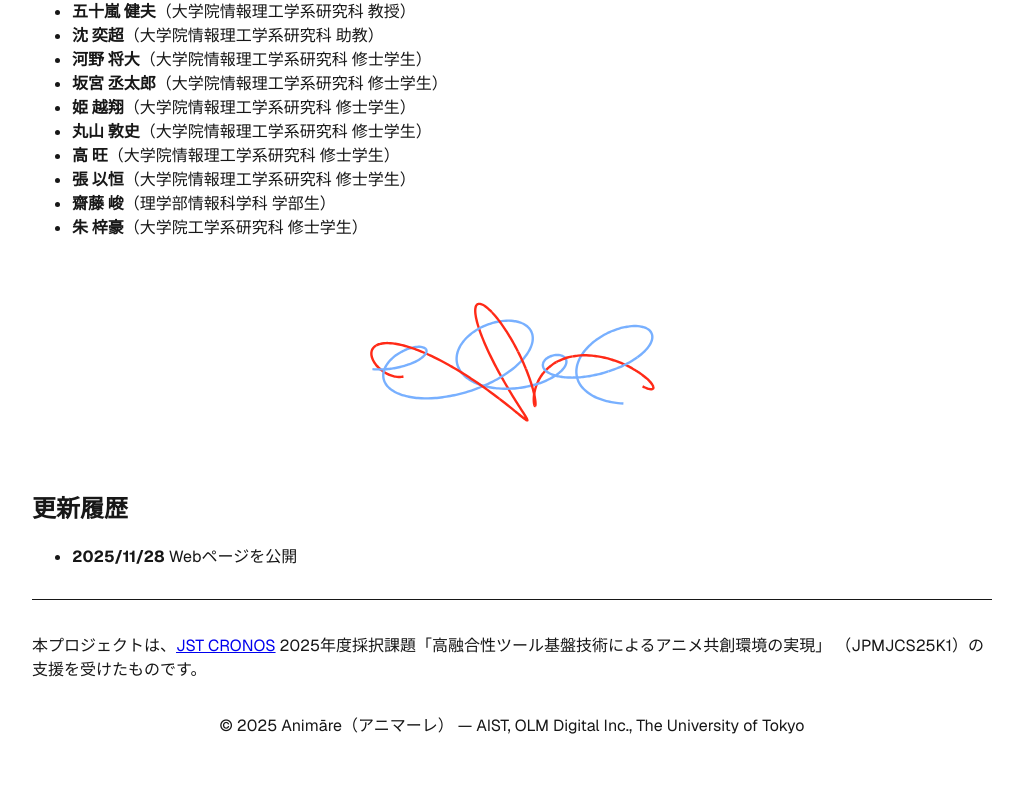
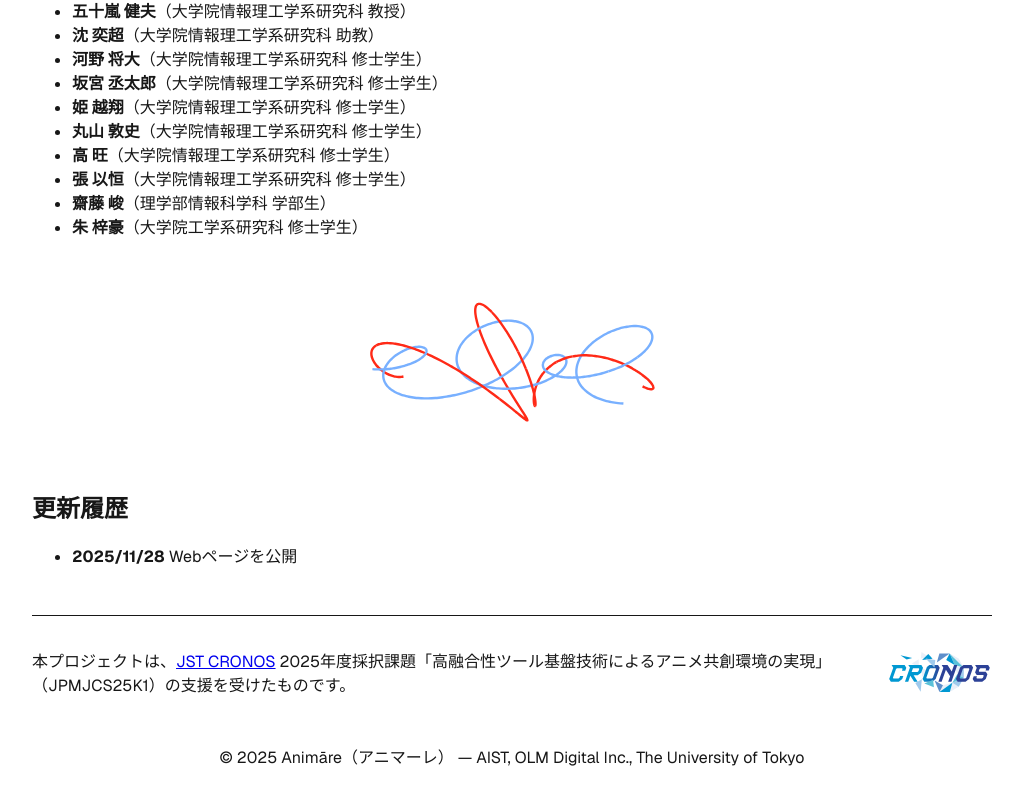
Before and after one commit to AISTCreativeHCI/anime-aist.vercel.app, a Next.js app: page / in a window 1280 px wide. Shown: the part 1473-2277 px from the top of the page, without its empty margins (128-1151 px from the left). Built offline with nearby package versions, Linux system fonts and the light colour scheme.

Commit message:
Add CRONOS logo

```diff
--- a/app/components/HistorySection.tsx
+++ b/app/components/HistorySection.tsx
@@ -13,19 +13,6 @@ const HistorySection = () => (
         </li>
       ))}
     </ul>
-
-    <footer>
-      <p>
-        本プロジェクトは、
-        <a href="https://www.jst.go.jp/kisoken/cronos/">JST CRONOS</a>{" "}
-        2025年度採択課題「高融合性ツール基盤技術によるアニメ共創環境の実現」
-        （JPMJCS25K1）の支援を受けたものです。
-      </p>
-      <p className="copyright">
-        &copy; 2025 Animāre（アニマーレ） &mdash; AIST, OLM Digital Inc., The
-        University of Tokyo
-      </p>
-    </footer>
   </section>
 );
 
--- a/app/globals.css
+++ b/app/globals.css
@@ -45,11 +45,31 @@ body > section > footer {
   border-top: 1px solid var(--foreground);
 }
 
-body > section > footer > p:not(.copyright) {
+body > section > footer > .cronos p {
   text-align: left;
 }
 
-body > section > footer > p.copyright {
+body > section > footer > .cronos > img {
+  width: 105px;
+}
+
+@media (min-width: 600px) {
+  body > section > footer > .cronos {
+    display: flex;
+  }
+
+  body > section > footer > .cronos > img {
+    flex-grow: 0;
+    width: 105px;
+    padding-left: 15px;
+  }
+}
+
+body > section > footer > .cronos > p {
+  flex-grow: 1;
+}
+
+body > section > footer > .copyright {
   margin-top: 2em;
 }
 
--- a/app/page.tsx
+++ b/app/page.tsx
@@ -21,7 +21,8 @@ const IndexPage: NextPage = () => {
         <p>
           <strong>Animāre（アニマーレ）</strong>
           はラテン語で「命を吹き込む」を意味し、アニメーションの語源でもあります。アニメ（"ani"-me）づくりを対象に、しなやかなツ
-          ール群（"ma"-lleable tools）の基盤技術を研究開発し、アニメ制作に関わる多様なクリエータとツール開発者が互いに影響を与え
+          ール群（"ma"-lleable
+          tools）の基盤技術を研究開発し、アニメ制作に関わる多様なクリエータとツール開発者が互いに影響を与え
           合う関係（"re"-ciprocal
           relationship）を築ける環境の実現を目指すプロジェクトです。
         </p>
@@ -34,6 +35,25 @@ const IndexPage: NextPage = () => {
         <img src="/animare_signature-stroke_B.svg" alt="---" />
       </div>
       <HistorySection />
+      <section>
+        <footer>
+          <div className="cronos">
+            <p>
+              本プロジェクトは、
+              <a href="https://www.jst.go.jp/kisoken/cronos/">
+                JST CRONOS
+              </a>{" "}
+              2025年度採択課題「高融合性ツール基盤技術によるアニメ共創環境の実現」
+              （JPMJCS25K1）の支援を受けたものです。
+            </p>
+            <img src="/cronos.svg" alt="[JST CRONOS ロゴ]" />
+          </div>
+          <p className="copyright">
+            &copy; 2025 Animāre（アニマーレ） &mdash; AIST, OLM Digital Inc.,
+            The University of Tokyo
+          </p>
+        </footer>
+      </section>
     </>
   );
 };
```
Also changed, not shown: public/cronos.svg (added).
